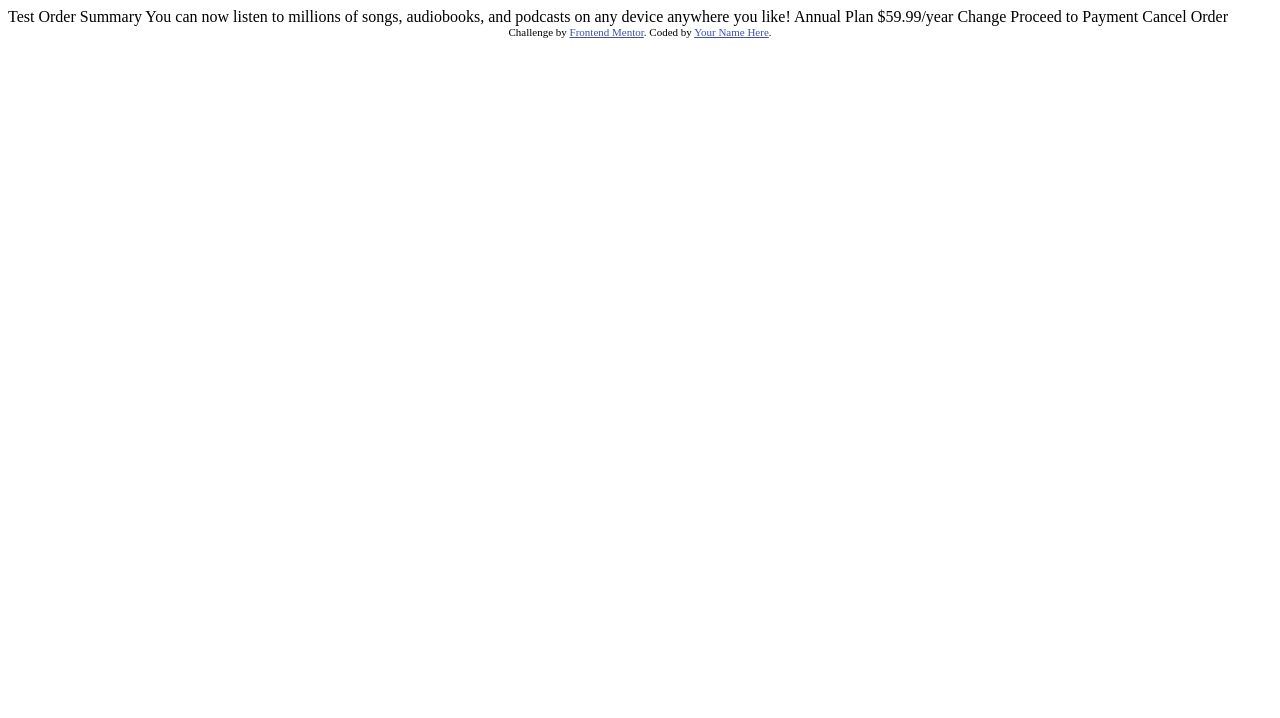
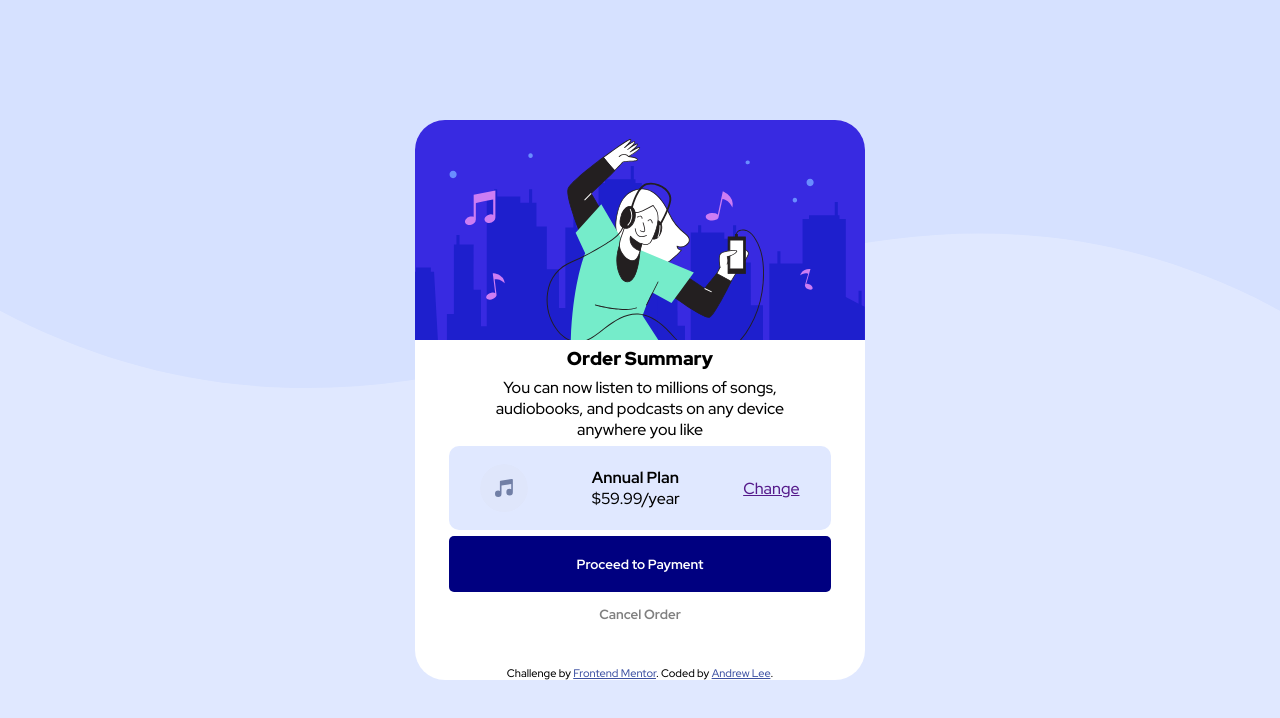
Before and after one commit to AndrewJetLee/order-summary-component-main, a website: page order-summary-component-main/index.html in a window 1280 px wide. Drawn offline with Linux system fonts and the light colour scheme.

Commit message:
Finished challenge

```diff
--- a/order-summary-component-main/index.html
+++ b/order-summary-component-main/index.html
@@ -1,37 +1,69 @@
 <!DOCTYPE html>
 <html lang="en">
   <head>
-  <meta charset="UTF-8">
-  <meta name="viewport" content="width=device-width, initial-scale=1.0"> <!-- displays site properly based on user's device -->
+    <meta charset="UTF-8" />
+    <meta name="viewport" content="width=device-width, initial-scale=1.0" />
+    <!-- displays site properly based on user's device -->
 
-  <link rel="icon" type="image/png" sizes="32x32" href="./images/favicon-32x32.png">
+    <link
+      rel="icon"
+      type="image/png"
+      sizes="32x32"
+      href="./images/favicon-32x32.png"
+    />
 
     <title>Frontend Mentor | Order summary card</title>
 
     <!-- Feel free to remove these styles or customise in your own stylesheet 👍 -->
     <style>
-    .attribution { font-size: 11px; text-align: center; }
-    .attribution a { color: hsl(228, 45%, 44%); }
+      .attribution {
+        font-size: 11px;
+        text-align: center;
+      }
+      .attribution a {
+        color: hsl(228, 45%, 44%);
+      }
+      * {
+        box-sizing: border-box;
+        margin: 0;
+        padding: 0;
+        font-family: 'Red Hat Display', sans-serif;
+      }
     </style>
+    <link rel="preconnect" href="https://fonts.googleapis.com">
+    <link rel="preconnect" href="https://fonts.gstatic.com" crossorigin>
+    <link href="https://fonts.googleapis.com/css2?family=Red+Hat+Display:wght@500;700;900&display=swap" rel="stylesheet">
+    <link rel='stylesheet' href='style.css'/>
   </head>
   <body>
-  Test
-  Order Summary
 
+    <div class="card">
+      <img src='./images/illustration-hero.svg'/>
+      <h3>Order Summary</h3>
+      <p>
         You can now listen to millions of songs, audiobooks, and podcasts on any
-  device anywhere you like!
+        device anywhere you like
+      </p>
 
-  Annual Plan
-  $59.99/year
+      <div class="container">
+        <img src='./images/icon-music.svg'/>
+        <div class="flex">
+          <span><strong>Annual Plan</strong></span>
+          <span>$59.99/year</span>
+        </div>
+        <a href=''>Change</a>
+      </div>
 
-  Change
-
-  Proceed to Payment
-  Cancel Order
+      <button class='btn-one'>Proceed to Payment</button>
+      <button class='btn-two'>Cancel Order</button>
 
       <div class="attribution">
-    Challenge by <a href="https://www.frontendmentor.io?ref=challenge" target="_blank">Frontend Mentor</a>.
-    Coded by <a href="#">Your Name Here</a>.
+        Challenge by
+        <a href="https://www.frontendmentor.io?ref=challenge" target="_blank"
+          >Frontend Mentor</a
+        >. Coded by <a href="#">Andrew Lee</a>.
       </div>
+    </div>
+
   </body>
 </html>
--- /dev/null
+++ b/order-summary-component-main/style.scss
@@ -0,0 +1,94 @@
+body {
+  background-color: hsl(225, 100%, 94%);
+  background-image: url('./images/pattern-background-desktop.svg');
+  background-repeat: no-repeat;
+  background-size: cover;
+}
+
+.card {
+  background-color: white;
+  display: inline-flex;
+  flex-direction: column;
+  align-items: center;
+  justify-content: space-between;
+  height: 70vh;
+  width: 450px;
+  border-radius: 30px;
+  position: absolute;
+  top: 50%;
+  left: 50%;
+  margin-right: -50%;
+  transform: translate(-50%, -50%);
+  font-size: 16px;
+
+  img {
+    max-width: 100%;
+    max-height: 100%;
+    border-radius: 30px 30px 0px 0px;
+    object-fit: contain;
+  }
+
+  h3 {
+    font-weight: 900;
+  }
+
+  p {
+    width: 70%;
+    text-align: center;
+  }
+
+  .container {
+    font-size: inherit;
+    display: inline-flex;
+    justify-content: space-around;
+    height: 15%;
+    width: 85%;
+    border-radius: 10px;
+    background-color: hsl(225, 100%, 94%);
+    img {
+      margin: auto;
+    }
+
+    .flex {
+      display: flex;
+      flex-direction: column;
+      margin: auto;
+    }
+
+    a {
+      margin: auto;
+    }
+  }
+
+  .btn-one {
+    height: 10%;
+    width: 85%;
+    background-color: #000080;
+    border-radius: 5px;
+    padding: 10px;
+    font-weight: 700;
+    border: none;
+    color: white;
+    margin-bottom: 0;
+    &:hover {
+      cursor: pointer;
+
+    }
+  }
+
+  .btn-two {
+    height: auto;
+    width: 85%;
+    background-color: white;
+    border-radius: 5px;
+    padding: 7px;
+    font-weight: 700;
+    border: none;
+    color: grey;
+    margin-top: 0;
+    margin-bottom: 30px;
+    &:hover {
+      cursor: pointer;
+    }
+  }
+}
```
Also changed, not shown: order-summary-component-main/package.json (added, +14 -0 lines), order-summary-component-main/style.css (added), 3 other files. Lines whose indentation alone changed are shown as unchanged.
